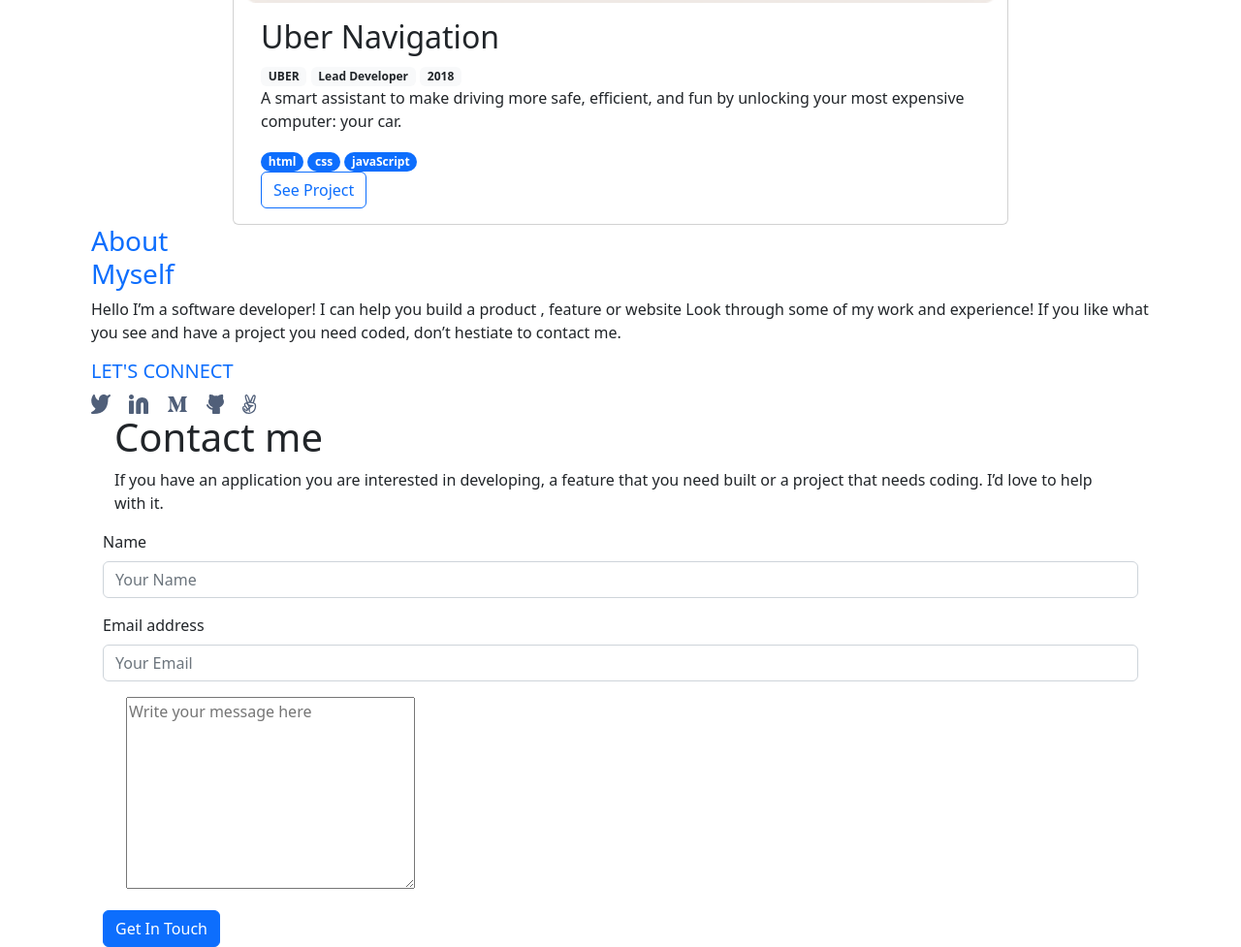
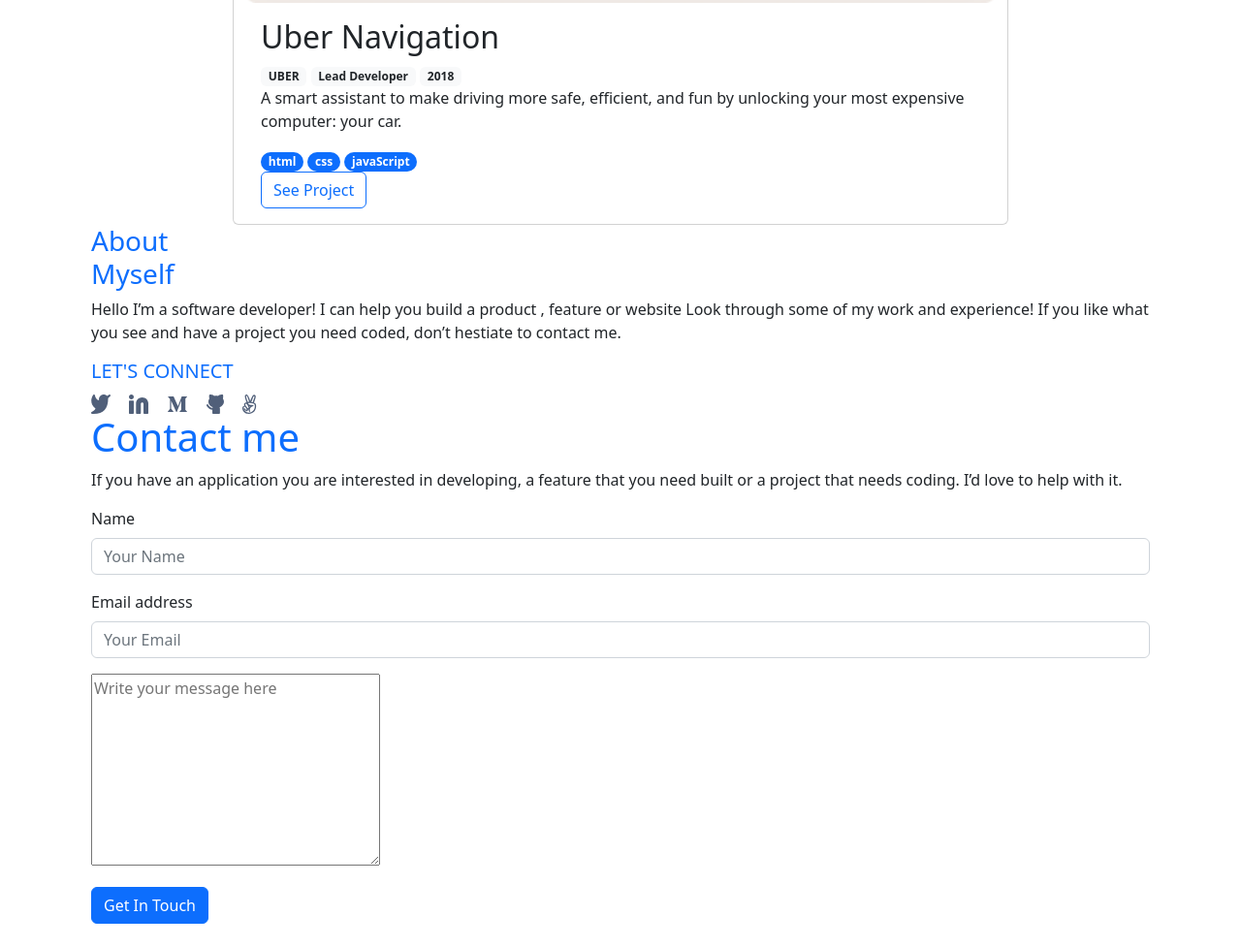
Before and after one commit to Kidd254/bootstrap_desktop_version, a plain HTML site: page index.html in a window 1280 px wide. Shown: the part 3490-4467 px from the top of the page at 97% size. After the commit the page ends 4443 px from the top, so only its background shows below. Drawn offline with nearby package versions, Linux system fonts and the light colour scheme.

Commit message:
modified html file

```diff
--- a/index.html
+++ b/index.html
@@ -175,26 +175,29 @@
         </div>
 
         <footer class="container-md">
-            <section class="container-fluid">
-                <p class="container-fluid h1">Contact me</p>
-                <p class="container-md">If you have an application you are interested in developing, a feature that you need
+            <p class="h1 text-primary">Contact me</p>
+            <p class="">If you have an application you are interested in developing, a feature that you
+                need
                 built or a project that needs coding. I’d love to help with it.</p>
             <form action="https://formspree.io/f/xeqdkkpj" method="POST">
                 <div class="mb-3">
                     <label for="exampleInputName" class="form-label">Name</label>
-                        <input type="text" class="form-control" id="exampleInputName"  placeholder="Your Name" maxlength="30" required>
+                    <input type="text" class="form-control" id="exampleInputName" placeholder="Your Name" maxlength="30"
+                        required>
                 </div>
                 <div class="mb-3">
                     <label for="exampleInputEmail1" class="form-label">Email address</label>
-                        <input type="email" class="form-control" id="exampleInputEmail1" aria-describedby="emailHelp" placeholder="Your Email" required>
+                    <input type="email" class="form-control" id="exampleInputEmail1" aria-describedby="emailHelp"
+                        placeholder="Your Email" required>
                 </div>
-                    <div class="mb-3 form-check">
+                <div class="mb-3">
                     <label for="Message" id="message" hidden></label>
-                        <textarea class="message" name="for-msg" id="Msg" cols="30" rows="8" placeholder="Write your message here" maxlength="500" required></textarea>
+                    <textarea class="message" name="for-msg" id="Msg" cols="30" rows="8"
+                        placeholder="Write your message here" maxlength="500" required></textarea>
                 </div>
                 <button type="submit" class="btn btn-primary">Get In Touch</button>
             </form>
-            </section>
+
         </footer>
 </body>
 
```
Lines whose indentation alone changed are shown as unchanged.
